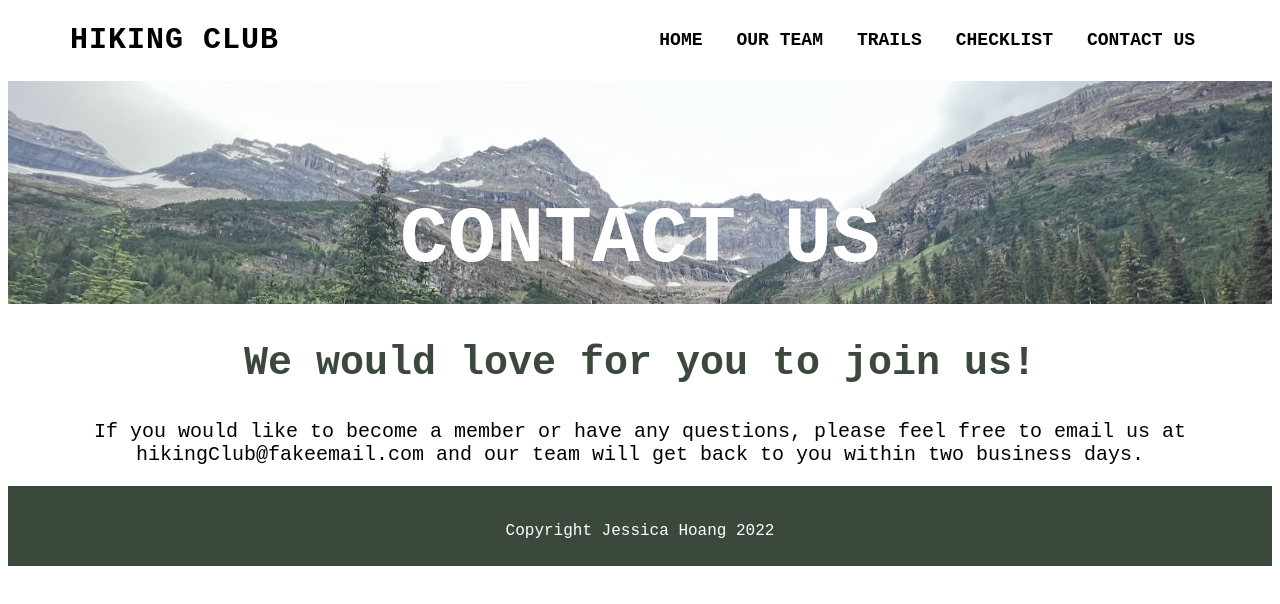
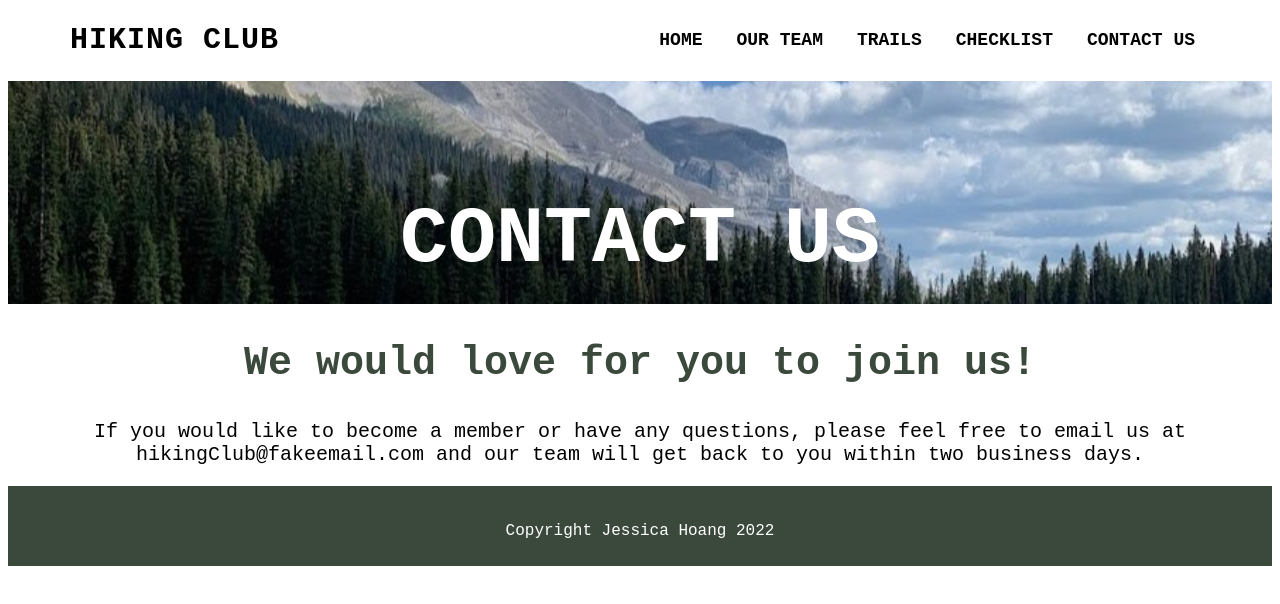
Before and after one commit to jessicahoang1/jessicahoang1.github.io, a plain HTML site: page contact.html in a window 1280 px wide. Drawn offline with Linux system fonts and the light colour scheme.

Commit message:
Update contact.html

```diff
--- a/contact.html
+++ b/contact.html
@@ -31,7 +31,7 @@
 
 <!-- image start -->
 <section class="contact-section">
-    <img src="media/table.jpg" alt="Contact Image" width="100%">
+    <img src="media/contact.jpg" alt="Contact Image" width="100%">
       <div class="container">
             <div class="contact-content">
                 <h1>CONTACT US</h1>
```
